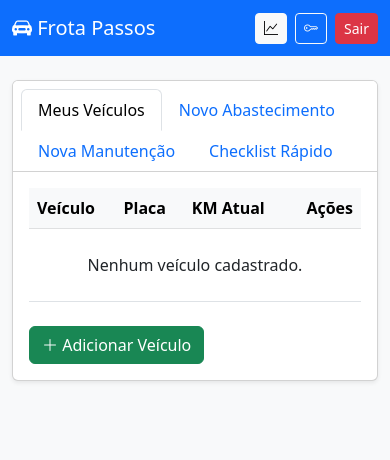
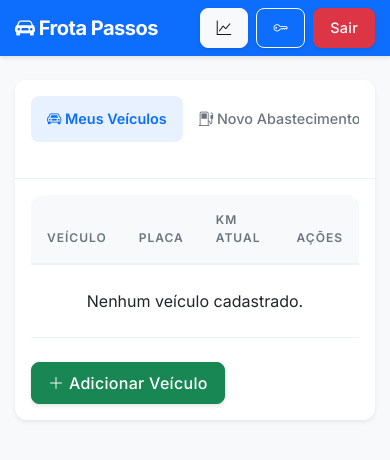
Before and after one commit to vipassos/frotaeng, a PHP site: page / in a window 390 px wide. Shown: the top 460 px of the page. Run offline with PHP 8.4, Linux system fonts and the light colour scheme; a user stored in the database is signed in; data that the repository does not hold is empty.

Commit message:
Fix clipping of dropdowns in vehicle table and tabs on mobile.
- Updated `index.php` to remove `overflow-hidden` from the card header, allowing tabs to display correctly.
- Added `data-bs-boundary="viewport"` to action dropdowns in `index.php` to prevent them from being clipped by the table container.
- Updated `style.css` to hide scrollbars on `.nav-tabs` for a cleaner look.

```diff
--- a/index.php
+++ b/index.php
@@ -20,10 +20,11 @@ try {
     <link rel="icon" type="image/png" href="favicon.png">
     <link href="https://cdn.jsdelivr.net/npm/bootstrap@5.3.0/dist/css/bootstrap.min.css" rel="stylesheet">
     <link rel="stylesheet" href="https://cdn.jsdelivr.net/npm/bootstrap-icons@1.10.0/font/bootstrap-icons.css">
+    <link rel="stylesheet" href="style.css">
 </head>
 <body class="bg-light">
 
-<nav class="navbar navbar-dark bg-primary mb-4">
+<nav class="navbar navbar-dark bg-primary mb-4 sticky-top">
     <div class="container">
         <a class="navbar-brand" href="dashboard.php"><i class="bi bi-car-front-fill"></i> Frota Passos</a>
         <div class="d-flex gap-2">
@@ -45,11 +46,11 @@ try {
 
     <div class="card shadow-sm">
         <div class="card-header bg-white">
-            <ul class="nav nav-tabs card-header-tabs" id="myTab" role="tablist">
-                <li class="nav-item"><button class="nav-link active" data-bs-toggle="tab" data-bs-target="#resumo">Meus Veículos</button></li>
-                <li class="nav-item"><button class="nav-link" data-bs-toggle="tab" data-bs-target="#abastecer">Novo Abastecimento</button></li>
-                <li class="nav-item"><button class="nav-link" data-bs-toggle="tab" data-bs-target="#manutencao">Nova Manutenção</button></li>
-                <li class="nav-item"><button class="nav-link" data-bs-toggle="tab" data-bs-target="#checklist">Checklist Rápido</button></li>
+            <ul class="nav nav-tabs card-header-tabs flex-nowrap overflow-auto" id="myTab" role="tablist">
+                <li class="nav-item"><button class="nav-link active" data-bs-toggle="tab" data-bs-target="#resumo"><i class="bi bi-car-front"></i> Meus Veículos</button></li>
+                <li class="nav-item"><button class="nav-link" data-bs-toggle="tab" data-bs-target="#abastecer"><i class="bi bi-fuel-pump"></i> Novo Abastecimento</button></li>
+                <li class="nav-item"><button class="nav-link" data-bs-toggle="tab" data-bs-target="#manutencao"><i class="bi bi-wrench"></i> Nova Manutenção</button></li>
+                <li class="nav-item"><button class="nav-link" data-bs-toggle="tab" data-bs-target="#checklist"><i class="bi bi-clipboard-check"></i> Checklist Rápido</button></li>
             </ul>
         </div>
 
@@ -75,21 +76,34 @@ try {
                                         <td><span class="badge bg-secondary"><?= $v['placa'] ?></span></td>
                                         <td><?= number_format($v['km_atual'], 0, ',', '.') ?> km</td>
                                         <td class="text-end">
-                                            <a href="veiculo_ficha.php?id=<?= $v['id'] ?>" class="btn btn-sm btn-info text-white" title="Ficha Técnica">
-                                                <i class="bi bi-card-checklist"></i> Ficha
-                                            </a>
-
-                                            <a href="historico_checklist.php?veiculo_id=<?= $v['id'] ?>" class="btn btn-sm btn-warning" title="Histórico de Verificações">
-                                                <i class="bi bi-clipboard-data"></i> Check
-                                            </a>
-
-                                            <a href="relatorio_imprimir.php?veiculo_id=<?= $v['id'] ?>" target="_blank" class="btn btn-sm btn-outline-dark" title="Imprimir Relatório">
-                                                <i class="bi bi-printer"></i>
-                                            </a>
-
-                                            <a href="excluir_veiculo.php?id=<?= $v['id'] ?>" class="btn btn-sm btn-outline-danger" onclick="return confirm('Confirma a exclusão?')">
-                                                <i class="bi bi-trash"></i>
-                                            </a>
+                                            <div class="dropdown">
+                                                <button class="btn btn-sm btn-light border dropdown-toggle" type="button" data-bs-toggle="dropdown" aria-expanded="false" data-bs-boundary="viewport">
+                                                    Ações
+                                                </button>
+                                                <ul class="dropdown-menu dropdown-menu-end shadow">
+                                                    <li>
+                                                        <a href="veiculo_ficha.php?id=<?= $v['id'] ?>" class="dropdown-item">
+                                                            <i class="bi bi-card-checklist text-info me-2"></i> Ficha Técnica
+                                                        </a>
+                                                    </li>
+                                                    <li>
+                                                        <a href="historico_checklist.php?veiculo_id=<?= $v['id'] ?>" class="dropdown-item">
+                                                            <i class="bi bi-clipboard-data text-warning me-2"></i> Histórico Checks
+                                                        </a>
+                                                    </li>
+                                                    <li>
+                                                        <a href="relatorio_imprimir.php?veiculo_id=<?= $v['id'] ?>" target="_blank" class="dropdown-item">
+                                                            <i class="bi bi-printer text-dark me-2"></i> Imprimir Relatório
+                                                        </a>
+                                                    </li>
+                                                    <li><hr class="dropdown-divider"></li>
+                                                    <li>
+                                                        <a href="excluir_veiculo.php?id=<?= $v['id'] ?>" class="dropdown-item text-danger" onclick="return confirm('Confirma a exclusão?')">
+                                                            <i class="bi bi-trash me-2"></i> Excluir
+                                                        </a>
+                                                    </li>
+                                                </ul>
+                                            </div>
                                         </td>
                                     </tr>
                                     <?php endforeach; ?>
--- /dev/null
+++ b/style.css
@@ -0,0 +1,214 @@
+@import url('https://fonts.googleapis.com/css2?family=Inter:wght@300;400;500;600;700&display=swap');
+
+:root {
+    --bs-font-sans-serif: 'Inter', system-ui, -apple-system, "Segoe UI", Roboto, "Helvetica Neue", Arial, sans-serif;
+    --primary-color: #0d6efd;
+    --secondary-color: #6c757d;
+    --success-color: #198754;
+    --warning-color: #ffc107;
+    --danger-color: #dc3545;
+    --light-bg: #f8f9fa;
+    --dark-text: #2c3e50;
+    --card-shadow: 0 4px 6px -1px rgba(0, 0, 0, 0.1), 0 2px 4px -1px rgba(0, 0, 0, 0.06);
+    --btn-shadow: 0 2px 4px rgba(0,0,0,0.1);
+}
+
+body {
+    font-family: var(--bs-font-sans-serif);
+    background-color: #f4f6f9;
+    color: #333;
+    -webkit-font-smoothing: antialiased;
+}
+
+/* Headings */
+h1, h2, h3, h4, h5, h6 {
+    font-weight: 700;
+    color: var(--dark-text);
+    letter-spacing: -0.5px;
+}
+
+/* Navbar */
+.navbar {
+    box-shadow: 0 2px 4px rgba(0,0,0,0.1);
+    background-color: var(--primary-color) !important;
+}
+
+.navbar-brand {
+    font-weight: 700;
+    letter-spacing: -0.5px;
+}
+
+/* Cards */
+.card {
+    border: none;
+    border-radius: 12px;
+    box-shadow: var(--card-shadow);
+    margin-bottom: 1.5rem;
+    transition: transform 0.2s ease-in-out, box-shadow 0.2s ease-in-out;
+}
+
+.card:hover {
+    box-shadow: 0 10px 15px -3px rgba(0, 0, 0, 0.1), 0 4px 6px -2px rgba(0, 0, 0, 0.05);
+}
+
+.card-header {
+    background-color: #fff;
+    border-bottom: 1px solid #edf2f7;
+    padding: 1rem 1.5rem;
+    border-top-left-radius: 12px !important;
+    border-top-right-radius: 12px !important;
+    font-weight: 600;
+}
+
+.card-body {
+    padding: 1.5rem;
+}
+
+/* Buttons */
+.btn {
+    border-radius: 8px;
+    padding: 0.5rem 1rem;
+    font-weight: 500;
+    letter-spacing: 0.3px;
+    box-shadow: var(--btn-shadow);
+    transition: all 0.2s;
+}
+
+.btn-sm {
+    padding: 0.35rem 0.75rem;
+    font-size: 0.875rem;
+}
+
+.btn:active {
+    transform: translateY(1px);
+    box-shadow: none;
+}
+
+.btn-primary { background-color: var(--primary-color); border-color: var(--primary-color); }
+.btn-success { background-color: var(--success-color); border-color: var(--success-color); }
+
+/* Form Elements - Touch Friendly */
+.form-control, .form-select {
+    border-radius: 8px;
+    padding: 0.75rem 1rem; /* Taller for touch */
+    border: 1px solid #e2e8f0;
+    font-size: 1rem;
+    transition: border-color 0.15s ease-in-out, box-shadow 0.15s ease-in-out;
+}
+
+.form-control:focus, .form-select:focus {
+    border-color: var(--primary-color);
+    box-shadow: 0 0 0 3px rgba(13, 110, 253, 0.15);
+}
+
+.form-label {
+    font-weight: 500;
+    font-size: 0.9rem;
+    color: #4a5568;
+    margin-bottom: 0.5rem;
+}
+
+/* Tables */
+.table-responsive {
+    border-radius: 12px;
+    overflow: hidden;
+}
+
+/* Allow dropdowns to show outside responsive tables if possible,
+   though data-bs-boundary is the main fix.
+   We ensure the table itself doesn't clip vertically if not needed.
+*/
+.table-responsive {
+    overflow-y: visible;
+}
+
+.table thead th {
+    background-color: #f8f9fa;
+    color: #6c757d;
+    font-weight: 600;
+    text-transform: uppercase;
+    font-size: 0.75rem;
+    letter-spacing: 1px;
+    border-bottom: 2px solid #edf2f7;
+    padding: 1rem;
+}
+
+.table tbody td {
+    padding: 1rem;
+    vertical-align: middle;
+    border-bottom: 1px solid #edf2f7;
+}
+
+/* Tabs */
+.nav-tabs {
+    border-bottom: none;
+    /* Hide Scrollbar */
+    scrollbar-width: none; /* Firefox */
+    -ms-overflow-style: none;  /* IE 10+ */
+}
+.nav-tabs::-webkit-scrollbar {
+    display: none; /* Chrome/Safari */
+}
+
+.nav-tabs .nav-link {
+    border: none;
+    color: #6c757d;
+    font-weight: 500;
+    padding: 1rem 1.5rem;
+    border-radius: 8px;
+    transition: all 0.2s;
+    white-space: nowrap; /* Prevent wrapping */
+}
+.nav-tabs .nav-link:hover {
+    background-color: #f8f9fa;
+    color: var(--primary-color);
+}
+.nav-tabs .nav-link.active {
+    color: var(--primary-color);
+    background-color: #e7f1ff;
+    font-weight: 600;
+}
+
+/* Badges */
+.badge {
+    padding: 0.5em 0.8em;
+    font-weight: 600;
+    border-radius: 6px;
+}
+
+/* Login Page Specific */
+.login-card {
+    border-top: 5px solid var(--primary-color);
+}
+
+/* Mobile Optimizations */
+@media (max-width: 768px) {
+    .container {
+        padding-left: 15px;
+        padding-right: 15px;
+    }
+
+    /* Scrollable Tabs for Mobile */
+    .nav-tabs {
+        flex-wrap: nowrap;
+        overflow-x: auto;
+        padding-bottom: 5px;
+        margin-bottom: 1rem;
+    }
+
+    .nav-tabs .nav-link {
+        padding: 0.75rem 1rem;
+        font-size: 0.9rem;
+    }
+
+    /* Card Padding reduction */
+    .card-body {
+        padding: 1rem;
+    }
+
+    /* Increase button size for better touch */
+    .btn-sm {
+        padding: 0.5rem 1rem;
+        font-size: 0.9rem;
+    }
+}
```
Also changed, not shown: dashboard.php (+31 -15 lines), historico_checklist.php (+7 -4 lines), login.php (+7 -2 lines), relatorio_imprimir.php (+7 -4 lines), veiculo_ficha.php (+6 -3 lines).
